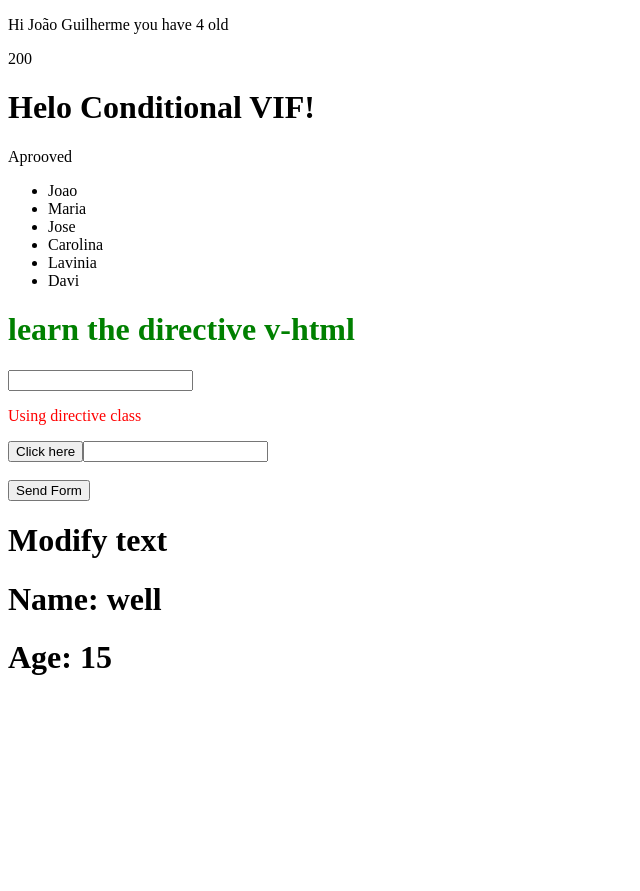
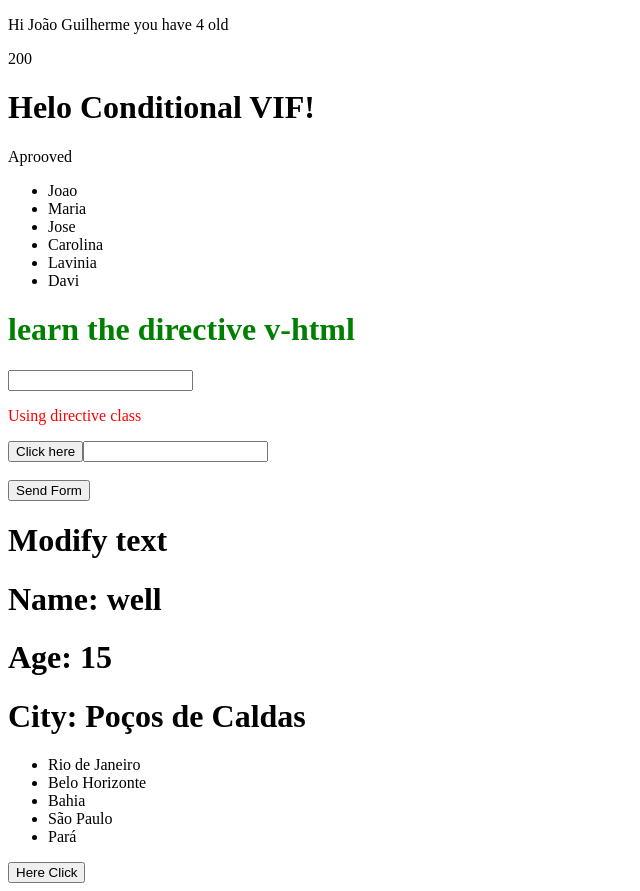
Before and after one commit to Welin7/improving-knowledge-with-vue-course, a Vue app in the folder vue3-course/: page / in a window 1280 px wide. Shown: the whole page, without its empty margins (0-640 px from the left). Before the commit the page ends 800 px from the top, so only its background shows below. Built offline with nearby package versions, Linux system fonts and the light colour scheme.

Commit message:
class eightteen - props dinamics.

```diff
--- a/vue3-course/src/components/ExampleProps1.vue
+++ b/vue3-course/src/components/ExampleProps1.vue
@@ -9,9 +9,18 @@
     //imports
     import Props2 from "./ExampleProps2.vue";
 
+    //variables
+    let city = 'Poços de Caldas';
+    let citys = ['Rio de Janeiro', 'Belo Horizonte', 'Bahia', 'São Paulo', 'Pará'];
+
+    //function
+    function Message(){
+        alert('Create function in component: ExampleProps1');
+    }
+
 </script>
 
 <!--HTML-->
 <template>
-    <Props2 name ="well" age="15"></Props2>
+    <Props2 name ="well" age="15" :city="city" :citys="citys" :message="Message"></Props2>
 </template>
--- a/vue3-course/src/components/ExampleProps2.vue
+++ b/vue3-course/src/components/ExampleProps2.vue
@@ -3,7 +3,7 @@
     //imports
 
     //got props
-    const props = defineProps(['name', 'age']);
+    const props = defineProps(['name', 'age', 'city', 'citys', 'message']);
 
 </script>
 
@@ -11,4 +11,11 @@
 <template>
    <h1>Name: {{ name }}</h1>
    <h1>Age: {{ age }}</h1>
+   <h1>City: {{ city }}</h1>
+
+   <ul>
+        <li v-for="itens of citys">{{ itens }}</li>
+   </ul>
+
+   <button @click="message">Here Click</button>
 </template>
```
